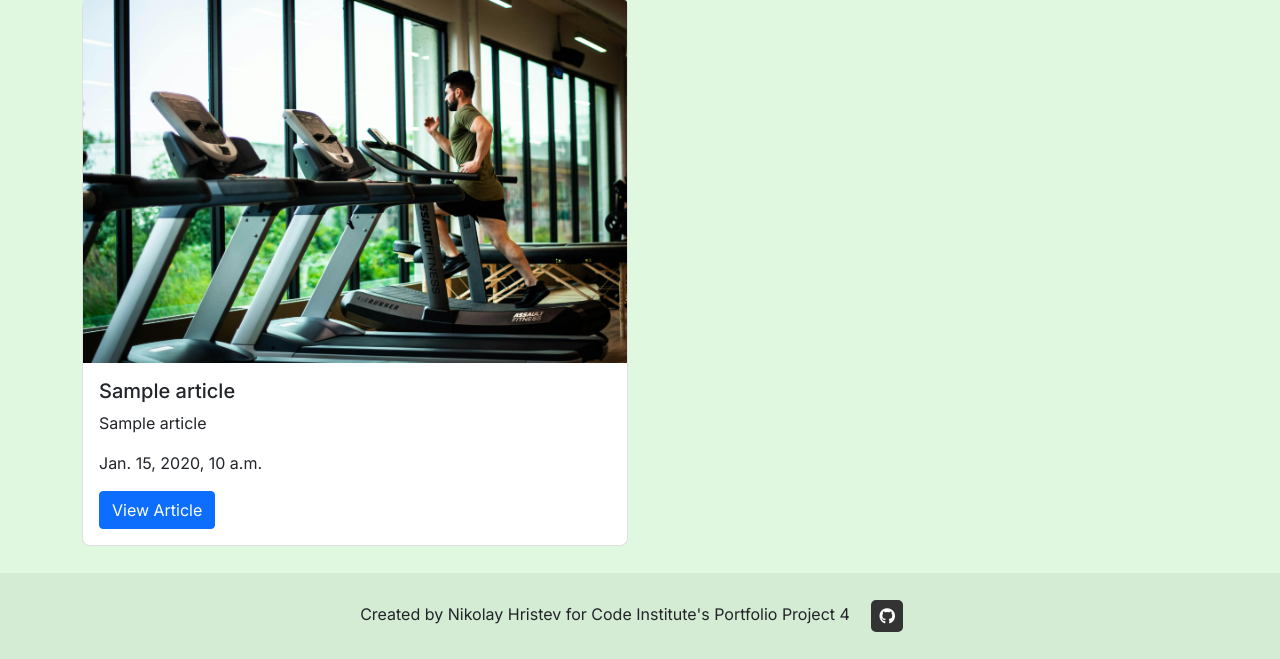
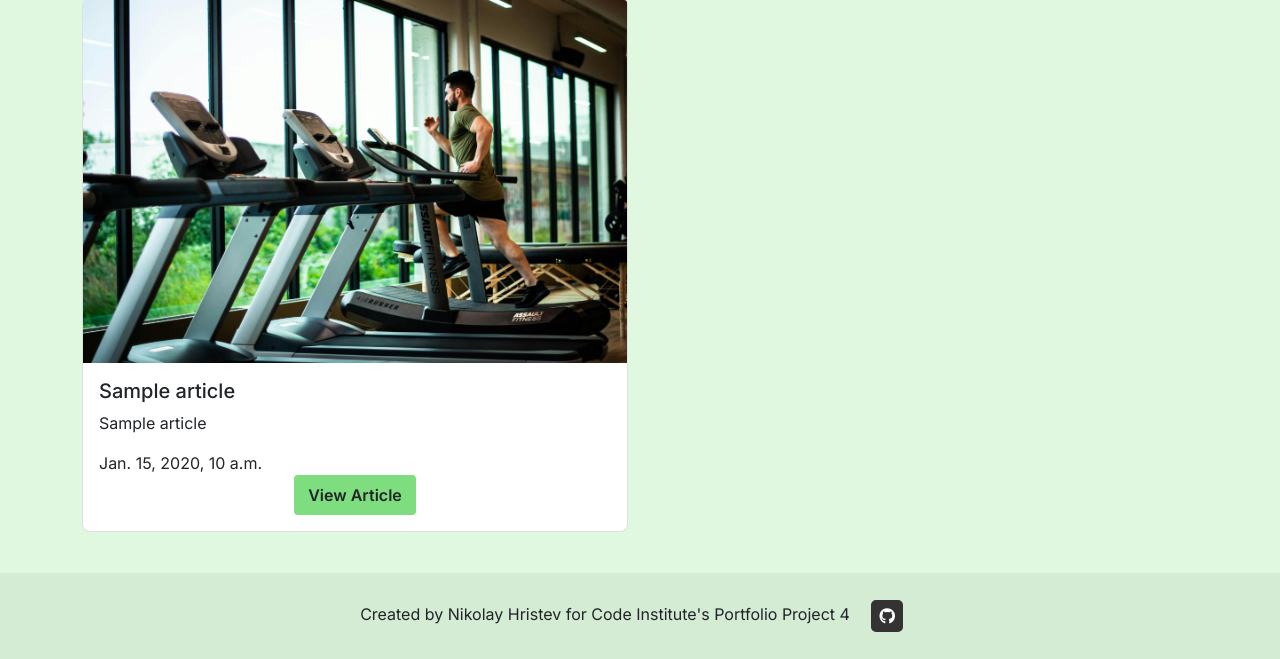
Before and after one commit to devnickocodes/healthifyzone, a Django app: a page that uses main/templates/main/articles_by_category.html in a window 1280 px wide. Shown: the part 141-800 px from the top of the page. Run offline with Django 4.2, Linux system fonts and the light colour scheme; tables that the repository leaves empty hold one stand-in row (values such as "Sample post").

Commit message:
style the view article buttons in articles_by_category.html

```diff
--- a/main/templates/main/articles_by_category.html
+++ b/main/templates/main/articles_by_category.html
@@ -9,11 +9,17 @@
         <div class="col-lg-6 col-md-6 col-sm-12 my-3">
             <div class="card h-100">
                 <img class="card-img-top" src="{% static 'images/placeholder.jpeg' %}" alt="Card image cap">
-                <div class="card-body">
-                    <h5 class="card-title">{{ article.title }}</h5>
-                    <p class="card-text">{{ article.subtitle }}</p>
-                    <p class="card-text">{{ article.created_on }}</p>
-                    <a href="{% url 'view_article' article.article_slug %}" class="btn btn-primary">View Article</a>
+                <div class="card-body d-flex flex-column justify-content-between">
+                    <div>
+                        <h5 class="card-title">{{ article.title }}</h5>
+                        <p class="card-text">{{ article.subtitle }}</p>
+                        <p class="card-text">{{ article.created_on }}</p>
+                    </div>
+                    <div class="text-center mt-auto">
+                        <a href="{% url 'view_article' article.article_slug %}">
+                            <button type="button" class="btn article-btn" data-mdb-ripple-init>View Article</button>
+                        </a>
+                    </div>
                 </div>
             </div>
         </div>
--- a/main/views.py
+++ b/main/views.py
@@ -3,7 +3,6 @@
 from django.shortcuts import render, get_object_or_404
 from django.views import generic
 from .models import Article, Category
-from django.core.paginator import Paginator, EmptyPage, PageNotAnInteger
 # Create your views here.
 
 class DisplayArticles(generic.ListView):
```
